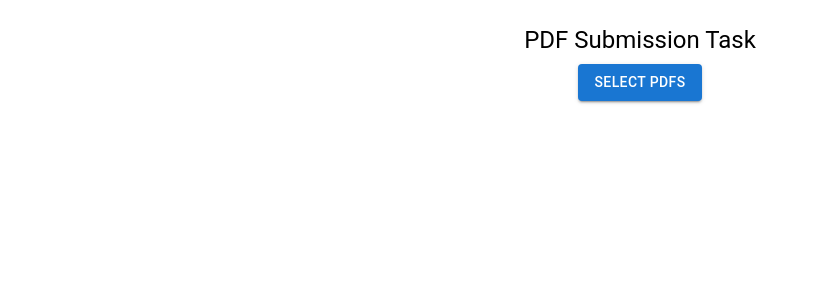
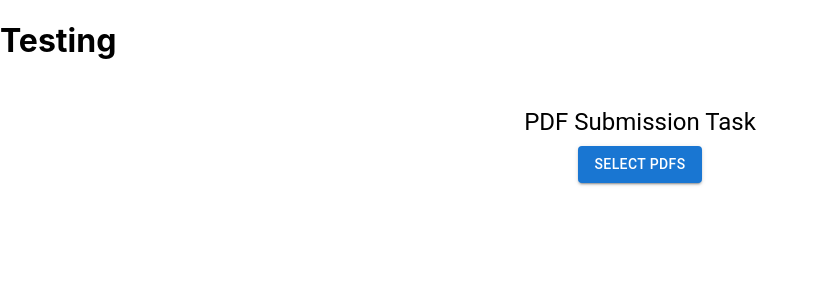
Before and after one commit to SuvarnaDfoxMedia/Rudralife, a React (Create React App) app: page / in a window 1280 px wide. Shown: the top 300 px of the page, without its empty margins (0-818 px from the left). Built offline with nearby package versions, Linux system fonts and the light colour scheme.

Commit message:
Added some text in App.js

```diff
--- a/src/App.js
+++ b/src/App.js
@@ -5,6 +5,7 @@ function App() {
   return (
     <>
     {/* <Navbar/> */}
+    <h1>Testing</h1>
 
 <Pdf/>
 
```
